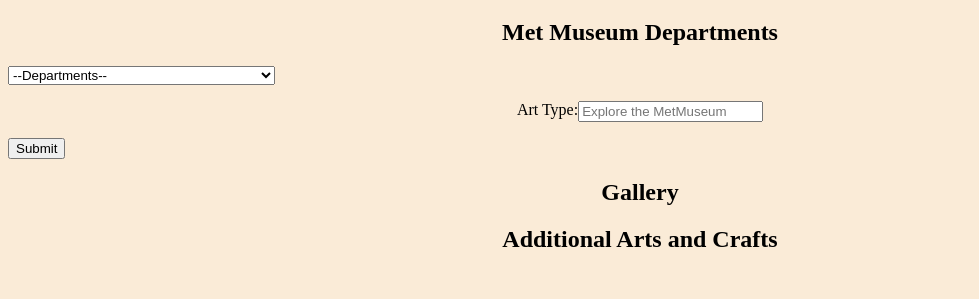
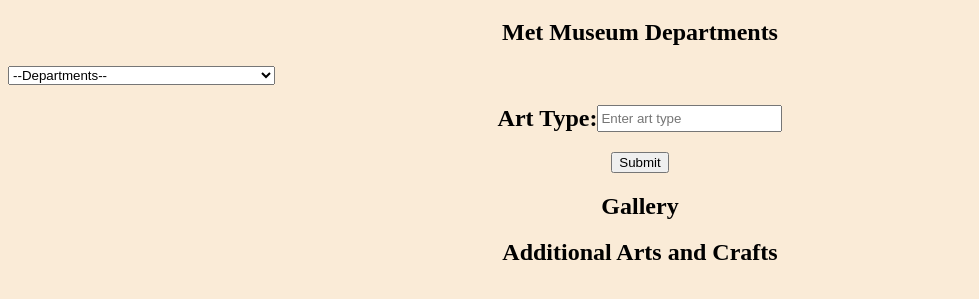
Before and after one commit to swatson2000/Demo-Project1, a plain HTML site: page index.html in a window 1280 px wide. Shown: the part 61-360 px from the top of the page, without its empty margins (0-979 px from the left). Drawn offline with Linux system fonts and the light colour scheme.

Commit message:
fixed issue.

```diff
--- a/index.html
+++ b/index.html
@@ -39,8 +39,8 @@
                     <option value="Photographs">Photographs</option>
                     <option value="Modern Art">Modern Art</option> -->
                 </select>
-            <p>Art Type: <input id="searchBar" type="text" placeholder="Explore the MetMuseum"></input></p>
-            <button id="submit">Submit</button>
+                <h2>Art Type: <input id="searchBar" type="text" placeholder="Enter art type"></input></h2>
+                <p><button id="submit">Submit</button></p>
         </section>
         <div id="displayMuseum">
             <h2>Gallery</h2>
```
